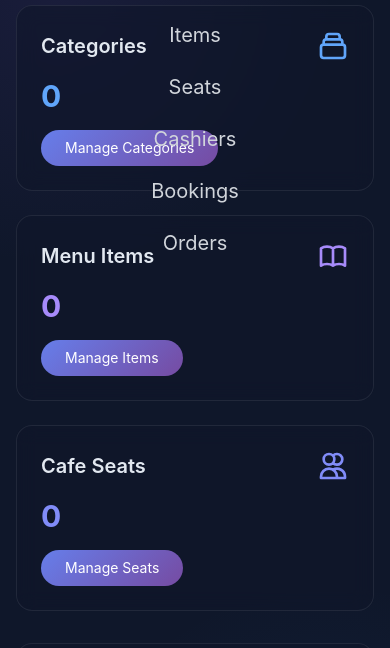
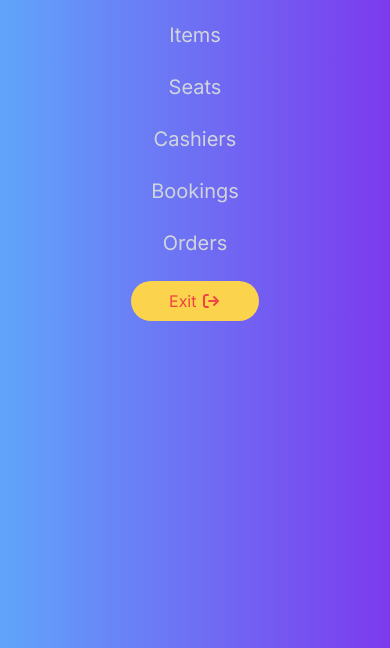
Before and after one commit to 99xAshanS/99xcafe, a website: page app/index.html in a window 390 px wide. Both pictures are taken after a click on the button 353 px from the left and 30 px from the top of the page. Shown: the part 195-843 px from the top of the page. Drawn offline with nearby package versions, Linux system fonts and the light colour scheme; no server answers.

Commit message:
button change , more mobile friendly

```diff
--- a/app/index.html
+++ b/app/index.html
@@ -7,6 +7,13 @@
 
   <!-- Tailwind CSS (CDN) -->
   <link href="https://cdn.jsdelivr.net/npm/tailwindcss@2.2.19/dist/tailwind.min.css" rel="stylesheet">
+
+  <link rel="preconnect" href="https://fonts.googleapis.com">
+  <link rel="preconnect" href="https://fonts.gstatic.com" crossorigin>
+  <link href="https://fonts.googleapis.com/css2?family=Inter:wght@400;500;600;700&display=swap" rel="stylesheet">
+
+  <!-- Icons -->
+  <link href="https://cdn.jsdelivr.net/npm/@fortawesome/fontawesome-free/css/all.min.css" rel="stylesheet">
 
   <style>
     /******************************************
@@ -108,6 +115,7 @@
         <button onclick="showSection('cashiersSection')" class="text-gray-300 hover:text-white">Cashiers</button>
         <button onclick="showSection('bookingsSection')" class="text-gray-300 hover:text-white">Bookings</button>
         <button onclick="showSection('ordersSection')" class="text-gray-300 hover:text-white">Orders</button>
+        <a href="/" class="text-red-500 bg-yellow-300 px-4 py-2 rounded-full hover:bg-red-500 hover:text-white">Exit <i class="fa fa-sign-out"></i></a>
       </div>
       <div class="md:hidden">
         <button id="mobileMenuBtn" class="text-white">
@@ -122,7 +130,7 @@
   </nav>
 
   <!-- Mobile menu -->
-  <div id="mobileMenu" class="hidden fixed z-40 inset-0 bg-gray-900/95 pt-20">
+  <div id="mobileMenu" class="hidden fixed z-40 inset-0 bg-gradient-to-r from-blue-400 to-purple-600 pt-20 ">
     <div class="flex flex-col items-center space-y-6 py-8">
       <button onclick="showSection('dashboard'); closeMobileMenu()" class="text-xl text-gray-300 hover:text-white">Dashboard</button>
       <button onclick="showSection('categoriesSection'); closeMobileMenu()" class="text-xl text-gray-300 hover:text-white">Categories</button>
@@ -131,6 +139,7 @@
       <button onclick="showSection('cashiersSection'); closeMobileMenu()" class="text-xl text-gray-300 hover:text-white">Cashiers</button>
       <button onclick="showSection('bookingsSection'); closeMobileMenu()" class="text-xl text-gray-300 hover:text-white">Bookings</button>
       <button onclick="showSection('ordersSection'); closeMobileMenu()" class="text-xl text-gray-300 hover:text-white">Orders</button>
+      <a href="/" class="text-red-500 bg-yellow-300 px-4 py-2 w-32 rounded-full hover:bg-red-500 hover:text-white text-center">Exit <i class="fa fa-sign-out"></i></a>
     </div>
   </div>
 
```
